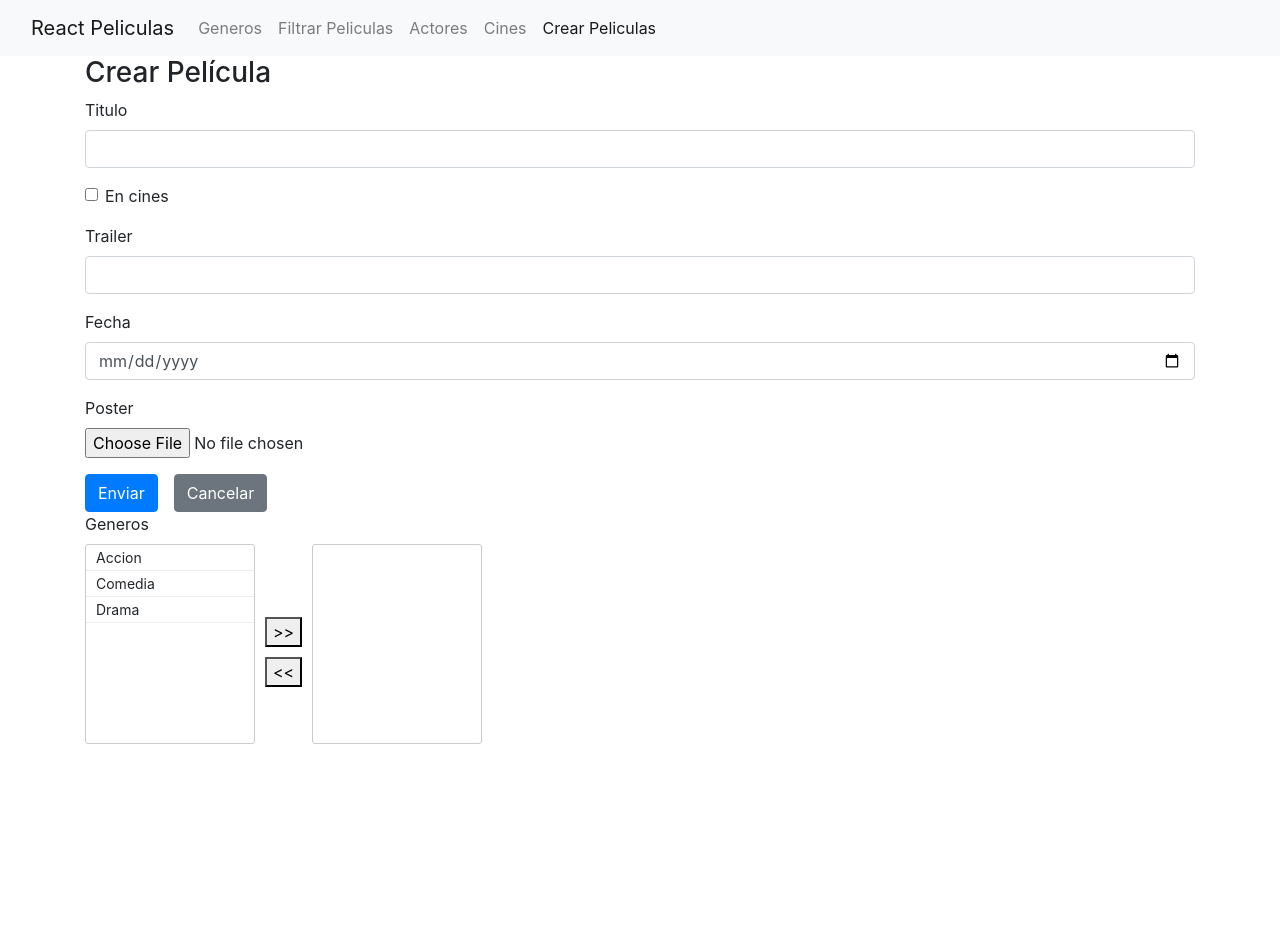
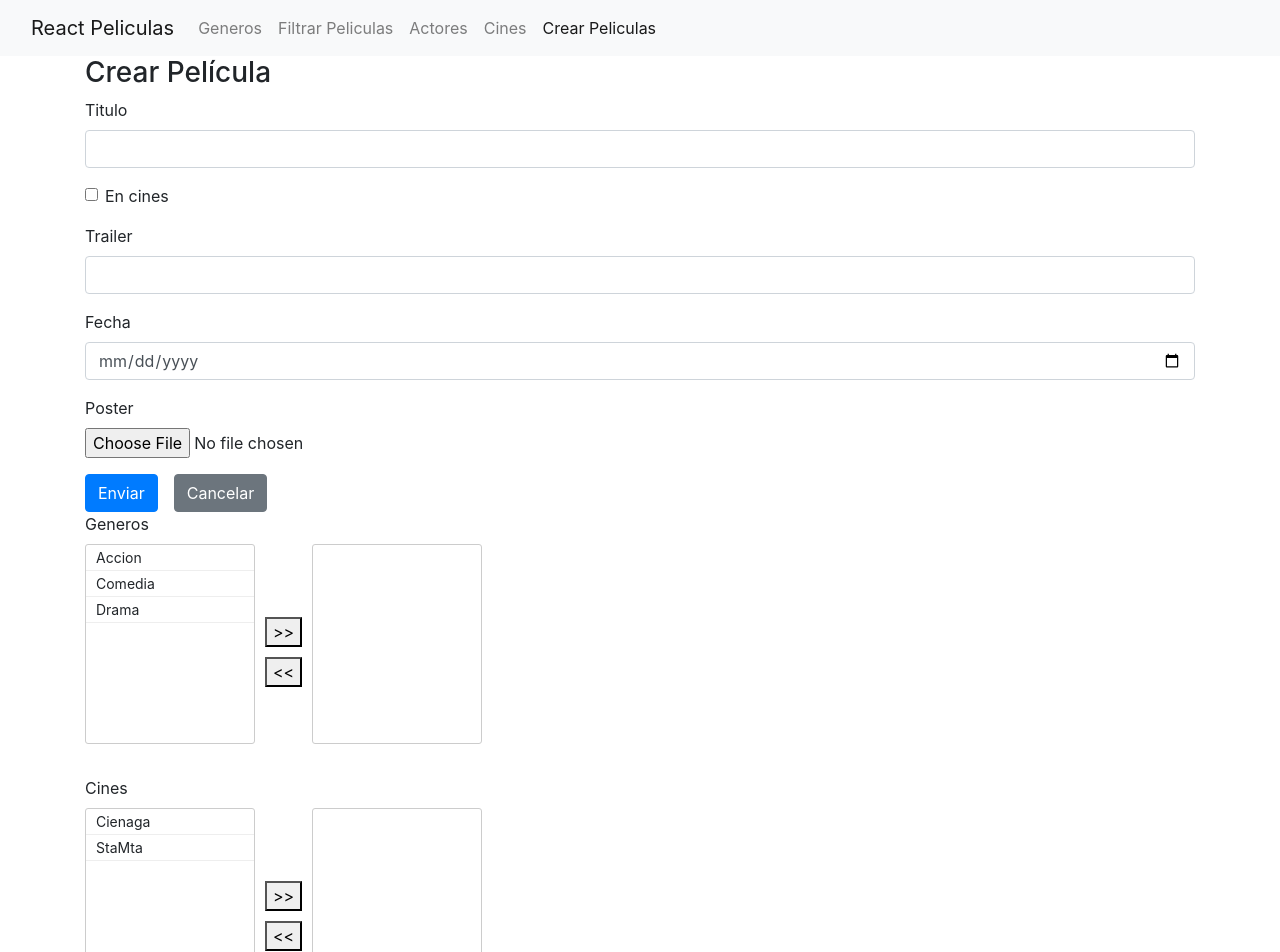
Before and after one commit to dsamador/react-peliculas, a React (Create React App) app: page /peliculas/crear in a window 1280 px wide. Shown: the top 952 px of the page. Before the commit the page ends 800 px from the top, so only its background shows below. Built offline with nearby package versions, Linux system fonts and the light colour scheme.

Commit message:
Selector de cines

```diff
--- a/src/peliculas/CrearPeliculas.tsx
+++ b/src/peliculas/CrearPeliculas.tsx
@@ -1,5 +1,7 @@
 import FormularioPeliculas from './FormularioPeliculas';
 import { generoDTO } from '../generos/generos.model';
+import { cineDTO } from '../cines/cines.model';
+
 export default function CrearPeliculas(){
 
     const generos: generoDTO[] = [
@@ -8,10 +10,14 @@
         {id: 3, nombre: 'Drama'},
     ]
 
+    const cines: cineDTO[] = [{id: 1, nombre: 'Cienaga'}, {id: 2, nombre: 'StaMta'}]
+
     return (
         <>
             <h3>Crear Película</h3>
             <FormularioPeliculas
+                cinesNoSeleccionados={cines}
+                cinesSeleccionados={[]}
                 generosNoSeleccionados={generos}
                 generosSeleccionados={[]}
                 modelo={{titulo:'', enCines: false, trailer:''}}
--- a/src/peliculas/EditarPeliculas.tsx
+++ b/src/peliculas/EditarPeliculas.tsx
@@ -1,5 +1,6 @@
 import { generoDTO } from '../generos/generos.model';
 import FormularioPeliculas from './FormularioPeliculas';
+import { cineDTO } from '../cines/cines.model';
 
 export default function EditarPeliculas(){
 
@@ -12,10 +13,15 @@
         {id: 2, nombre: 'Comedia'},
     ]
 
+    const cinesSeleccionados: cineDTO[] = [{id: 1, nombre: 'Cienaga'}]
+    const cinesNoSeleccionados: cineDTO[] = [{id: 2, nombre: 'StaMta'}]
+
     return (
         <>
             <h3>Editar Películas</h3>
             <FormularioPeliculas
+                cinesSeleccionados={cinesSeleccionados}
+                cinesNoSeleccionados={cinesNoSeleccionados}
                 generosNoSeleccionados={generosNoSeleccionados}
                 generosSeleccionados={generosSeleccionados}
                 modelo={{titulo:'El Hombre Zapato', enCines: true, trailer:'url',
--- a/src/peliculas/FormularioPeliculas.tsx
+++ b/src/peliculas/FormularioPeliculas.tsx
@@ -11,6 +11,7 @@
 import { generoDTO } from '../generos/generos.model';
 import { useState } from 'react';
 import { selectorMultipleModel } from '../utils/SelectorMultiple';
+import { cineDTO } from '../cines/cines.model';
 
 export default function FormularioPeliculas(props: formularioPeliculasProps) {
 
@@ -18,6 +19,13 @@
         useState(mapear(props.generosSeleccionados));
     const [generosNoSeleccionados, setGenerosNoSeleccionados] =
         useState(mapear(props.generosNoSeleccionados));
+
+    const [cinesSeleccionados, setCinesSeleccionados] =
+        useState(mapear(props.cinesSeleccionados));
+    const [cinesNoSeleccionados, setCinesNoSeleccionados] =
+        useState(mapear(props.cinesNoSeleccionados));
+
+
 
     function mapear(arreglo: {id: number, nombre: string}[]): selectorMultipleModel[]{
         return arreglo.map(valor => {
@@ -30,7 +38,8 @@
             initialValues={props.modelo}
             onSubmit={(valores, acciones) => {
                 valores.generosIds = generosSeleccionados.map(valor => valor.llave);
-                props.onSubmit(valores, acciones)
+                valores.cinesIds = cinesSeleccionados.map(valor => valor.llave);
+                props.onSubmit(valores, acciones);
             }}
             validationSchema={Yup.object({
                 titulo: Yup.string().required('Este campo es requerido').primeraLetraMayuscula()
@@ -45,6 +54,8 @@
                     <FormGroupImagen label="Poster" campo="poster" imagenURL={props.modelo.posterURL} />
                     <Button type="submit" disabled={formikProps.isSubmitting} >Enviar</Button>
                     <Link className="btn btn-secondary" to="/" >Cancelar</Link>
+
+                    {/* Selector de generos */}
                     <div className="form-group">
                         <label htmlFor="">Generos</label>
                         <SelectorMultiple seleccionados={generosSeleccionados}
@@ -55,6 +66,19 @@
                             }}
                         />
                     </div>
+
+                    {/* Selector de cines */}
+                    <div className="form-group">
+                        <label htmlFor="">Cines</label>
+                        <SelectorMultiple seleccionados={cinesSeleccionados}
+                            noSeleccionados={cinesNoSeleccionados}
+                            onChange={(seleccionados, noSeleccionados)=>{
+                                setCinesSeleccionados(seleccionados);
+                                setCinesNoSeleccionados(noSeleccionados);
+                            }}
+                        />
+                    </div>
+
                 </Form>
             )}
         </Formik>
@@ -66,4 +90,6 @@
     onSubmit(valores: peliculaCreacionDTO, acciones: FormikHelpers<peliculaCreacionDTO>): void;
     generosSeleccionados: generoDTO[];
     generosNoSeleccionados: generoDTO[];
+    cinesSeleccionados: cineDTO[];
+    cinesNoSeleccionados: cineDTO[];
 }
--- a/src/peliculas/peliculas.model.d.ts
+++ b/src/peliculas/peliculas.model.d.ts
@@ -12,6 +12,7 @@
     poster?: File;
     posterURL?: string;
     generosIds?: number[];
+    cinesIds?: number[];
 }
 
 export interface landingPageDTO{
```
Also changed, not shown: src/cines/cines.model.d.ts (+7 -0 lines).
